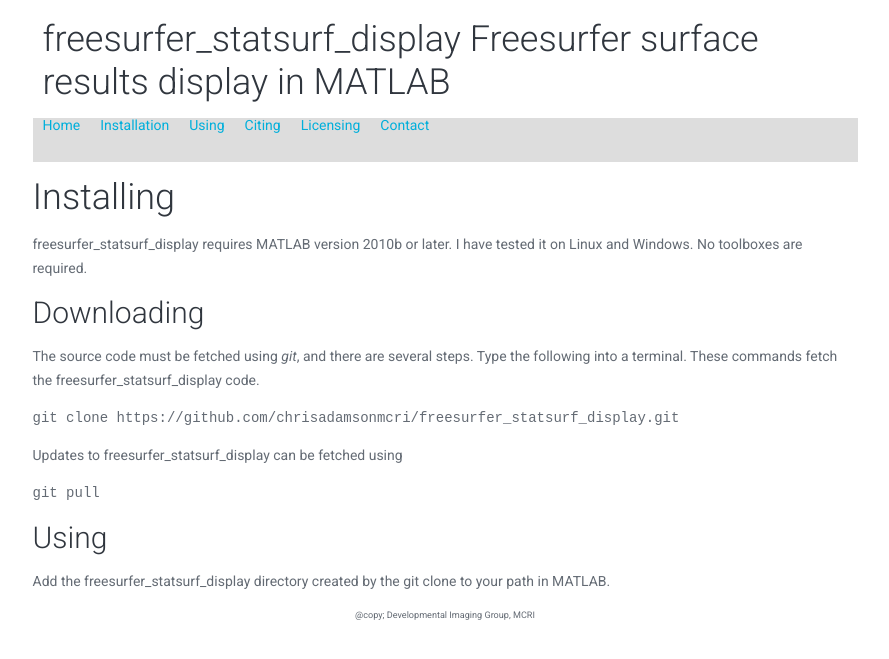
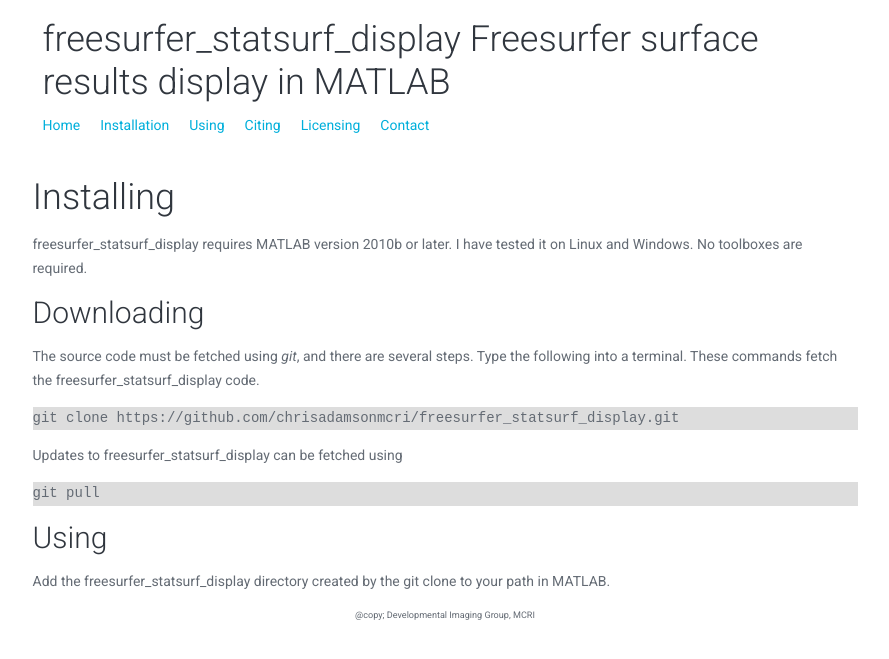
Before and after one commit to DevelopmentalImagingMCRI/freesurfer_statsurf_display, a Jekyll site: the page built from installation/index.md, in a window 1280 px wide. Shown: the top 659 px of the page, without its empty margins (195-1084 px from the left). Built offline with Jekyll 4.4.1, drawn with Linux system fonts in a browser that asks for light colours.

Commit message:
Highlight

```diff
--- a/css/style.css
+++ b/css/style.css
@@ -13,7 +13,7 @@
   padding: 10px;
 }
 
-.content, highlight {
+pre.highlight {
   background: #DDD;
 }
 
```
